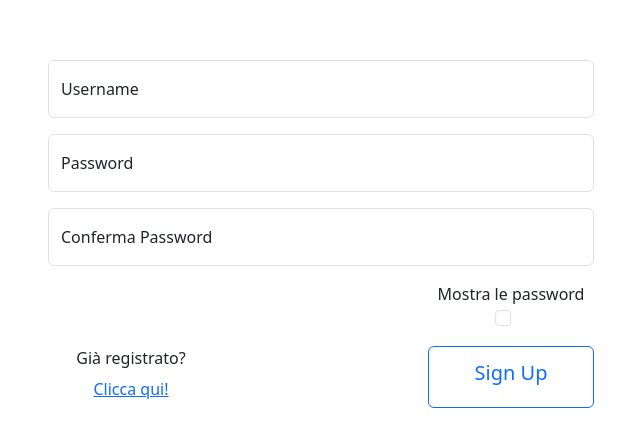
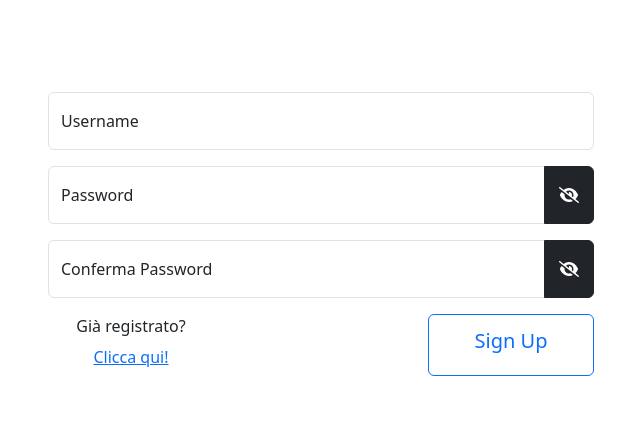
Before and after one commit to Hexygo/progetto-finale-fondamenti-web, a React (Create React App) app in the folder frontend/: page /signup in a window 1280 px wide. Shown: the part 158-604 px from the top of the page, without its empty margins (319-959 px from the left). Built offline with nearby package versions, Linux system fonts and the light colour scheme.

Commit message:
Fixed Password Showing

```diff
--- a/frontend/src/components/LoginForm.jsx
+++ b/frontend/src/components/LoginForm.jsx
@@ -7,6 +7,9 @@ import Container from 'react-bootstrap/Container';
 import Row from 'react-bootstrap/Row';
 import Col from 'react-bootstrap/Col';
 import Button from 'react-bootstrap/Button';
+import InputGroup from 'react-bootstrap/InputGroup';
+import { FontAwesomeIcon } from '@fortawesome/react-fontawesome'
+import { faEyeSlash, faEye } from '@fortawesome/free-solid-svg-icons'
 
 
 export default function LoginForm(){
@@ -47,16 +50,12 @@ export default function LoginForm(){
                     <Row>
                         <Col md={3}></Col>
                         <Col md={6}>
-                            <FloatingLabel label="Password" className="mb-3">
-                                <Form.Control value={password} placeholder="Password" onChange={e=>setPassword(e.target.value)} type={(pwd) ? "text" : "password"}/>
-                            </FloatingLabel>
-                        </Col>
-                        <Col md={3}></Col>
-                    </Row>
-                    <Row>
-                        <Col md={7}></Col>
-                        <Col md={2} className="text-center mb-3">
-                            Mostra la password <Form.Check inline onClick={function swap(){setpwd(!pwd)}}/>
+                            <InputGroup>
+                                <FloatingLabel label="Password" className="mb-3">
+                                    <Form.Control value={password} placeholder="Password" onChange={e=>setPassword(e.target.value)} type={(pwd) ? "text" : "password"}/>
+                                </FloatingLabel>
+                                <Button style={{width: "50px"}} variant="dark" className="mb-3" size="large" onClick={function swap(){setpwd(!pwd)}}><FontAwesomeIcon  icon={(pwd) ? faEye : faEyeSlash} id="togglePassword"></FontAwesomeIcon></Button>
+                            </InputGroup>
                         </Col>
                         <Col md={3}></Col>
                     </Row>
--- a/frontend/src/components/SignupForm.jsx
+++ b/frontend/src/components/SignupForm.jsx
@@ -8,6 +8,9 @@ import Row from 'react-bootstrap/Row';
 import Col from 'react-bootstrap/Col';
 import Button from 'react-bootstrap/Button';
 import Modal from 'react-bootstrap/Modal';
+import InputGroup from 'react-bootstrap/InputGroup';
+import { FontAwesomeIcon } from '@fortawesome/react-fontawesome'
+import { faEyeSlash, faEye } from '@fortawesome/free-solid-svg-icons'
 
 
 export default function SignupForm(){
@@ -17,6 +20,7 @@ export default function SignupForm(){
     const [show, setShow] = useState(false)
     const navigate=useNavigate()
     const[pwd, setpwd]= useState(false);
+    const[pwd2, setpwd2]= useState(false);
 
     function handleSubmit(e){
         e.preventDefault()
@@ -53,25 +57,24 @@ export default function SignupForm(){
                     <Row>
                         <Col md={3}></Col>
                         <Col md={6}>
-                            <FloatingLabel label="Password" className="mb-3">
-                                <Form.Control value={password} placeholder="Password" onChange={e=>setPassword(e.target.value)} type={(pwd) ? "text" : "password"}/>
-                            </FloatingLabel>
+                            <InputGroup>
+                                <FloatingLabel label="Password" className="mb-3">
+                                    <Form.Control value={password} placeholder="Password" onChange={e=>setPassword(e.target.value)} type={(pwd) ? "text" : "password"}/>
+                                </FloatingLabel>
+                                <Button style={{width: "50px"}} variant="dark"className="mb-3" size="large" onClick={function swap(){setpwd(!pwd)}}><FontAwesomeIcon  icon={(pwd) ? faEye : faEyeSlash} id="togglePassword"></FontAwesomeIcon></Button>
+                            </InputGroup>
                         </Col>
                         <Col md={3}></Col>
                     </Row>
                     <Row>
                         <Col md={3}></Col>
                         <Col md={6}>
-                            <FloatingLabel label="Conferma Password" className="mb-3">
-                                <Form.Control value={cpassword} placeholder="Password" onChange={e=>setCPassword(e.target.value)} type={(pwd) ? "text" : "password"}/>
-                            </FloatingLabel>
-                        </Col>
-                        <Col md={3}></Col>
-                    </Row>
-                    <Row>
-                        <Col md={7}></Col>
-                        <Col md={2} className="text-center mb-3">
-                            Mostra le password <Form.Check inline onClick={function swap(){setpwd(!pwd)}}/>
+                            <InputGroup>
+                                <FloatingLabel label="Conferma Password" className="mb-3">
+                                    <Form.Control value={cpassword} placeholder="Password" onChange={e=>setCPassword(e.target.value)} type={(pwd2) ? "text" : "password"}/>
+                                </FloatingLabel>
+                                <Button style={{width: "50px"}} variant="dark" className="mb-3" size="large" onClick={function swap(){setpwd2(!pwd2)}}><FontAwesomeIcon  icon={(pwd2) ? faEye : faEyeSlash} id="togglePassword"></FontAwesomeIcon></Button>
+                            </InputGroup>
                         </Col>
                         <Col md={3}></Col>
                     </Row>
```
